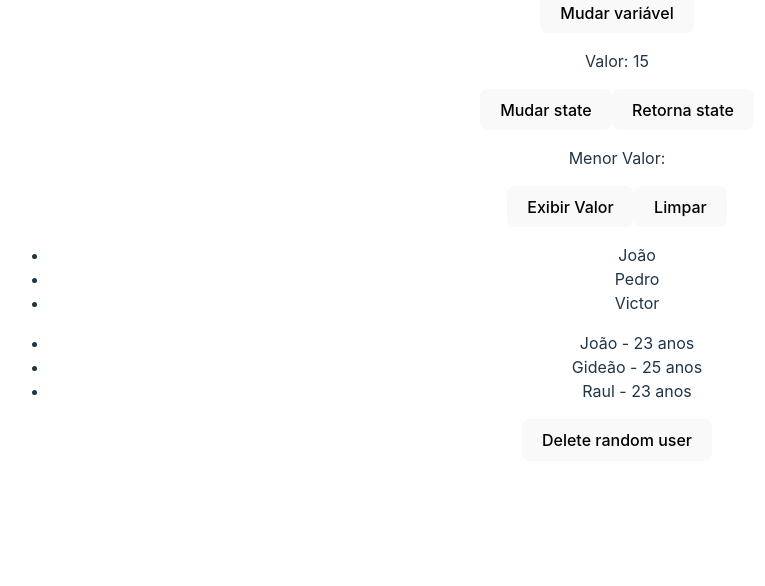
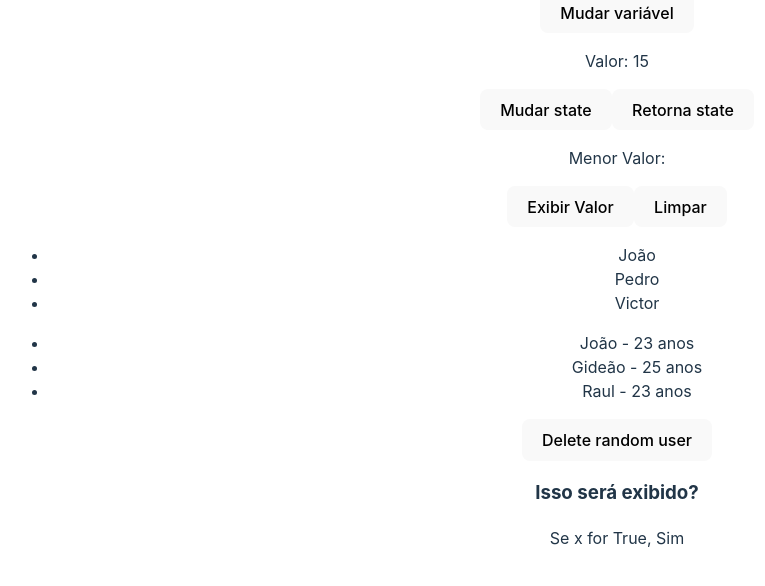
Before and after one commit to RibahDev/Udemy--Front-End, a React (Vite) app in the folder React/Avançando em React/avancando/: page / in a window 1280 px wide. Shown: the part 1075-1661 px from the top of the page, without its empty margins (23-788 px from the left). Built offline with nearby package versions, Linux system fonts and the light colour scheme.

Commit message:
Render Condicional
Texto renderiza ou não dependendo do resultado da variavel usada na condição acima

```diff
--- a/React/Avançando em React/avancando/src/App.jsx
+++ b/React/Avançando em React/avancando/src/App.jsx
@@ -8,6 +8,9 @@ import Data from './components/Data';
 
 // 4- Renderização de lista
 import ListRender from './components/ListRender';
+
+// 7 - Condicional Render
+import ConditionalRender from './components/ConditionalRender';
 
 function App() {
   return (
@@ -21,6 +24,8 @@ function App() {
         <Data />
         {/* 4 - Render de lista */}
         <ListRender />
+        {/*7 - Render Condicional */}
+        <ConditionalRender />
       </div>
   )
 }
--- /dev/null
+++ b/React/Avançando em React/avancando/src/components/ConditionalRender.jsx
@@ -0,0 +1,14 @@
+import React from 'react'
+
+const ConditionalRender = () => {
+    const x = 3;
+
+  return <div>
+     {/*7 - Render Condicional  */}
+     <h3>Isso será exibido?</h3>
+     {x > 2 && <p>Se x for True, Sim</p>}
+    </div>
+
+};
+
+export default ConditionalRender
```
